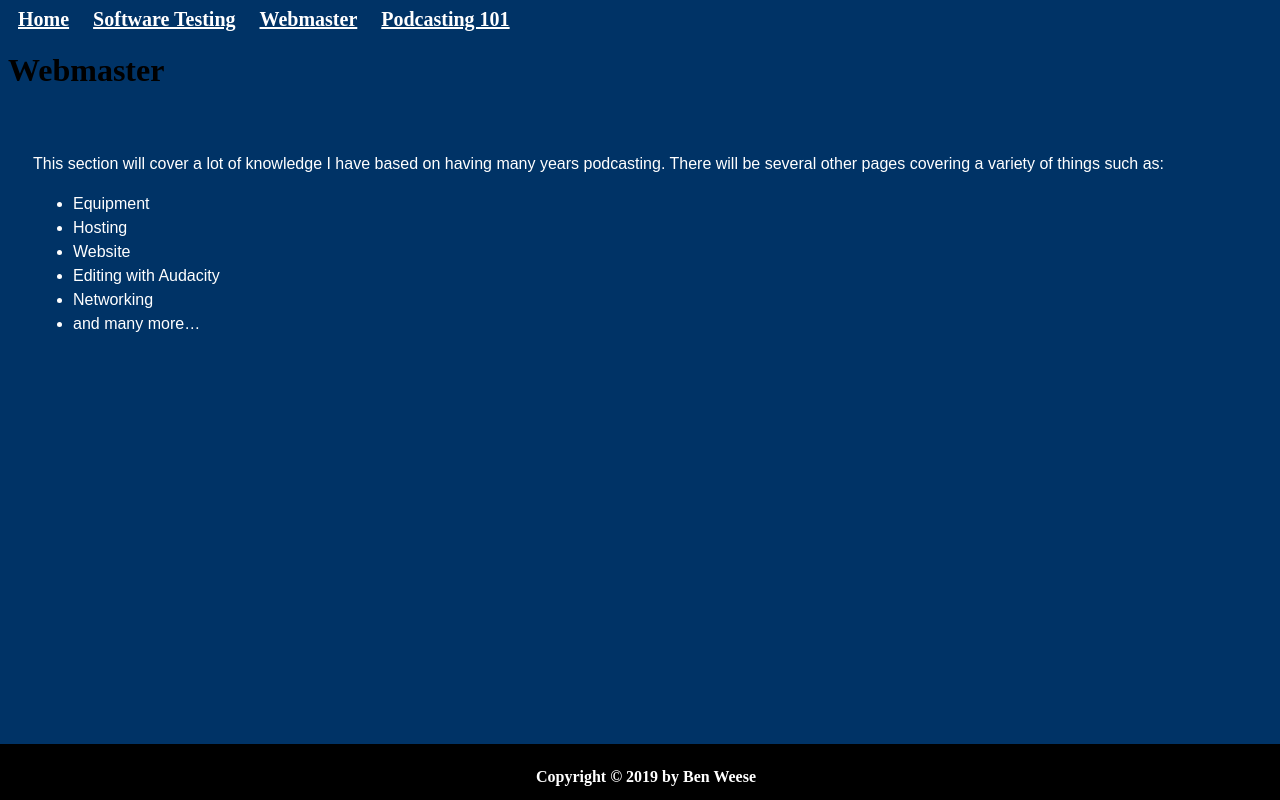
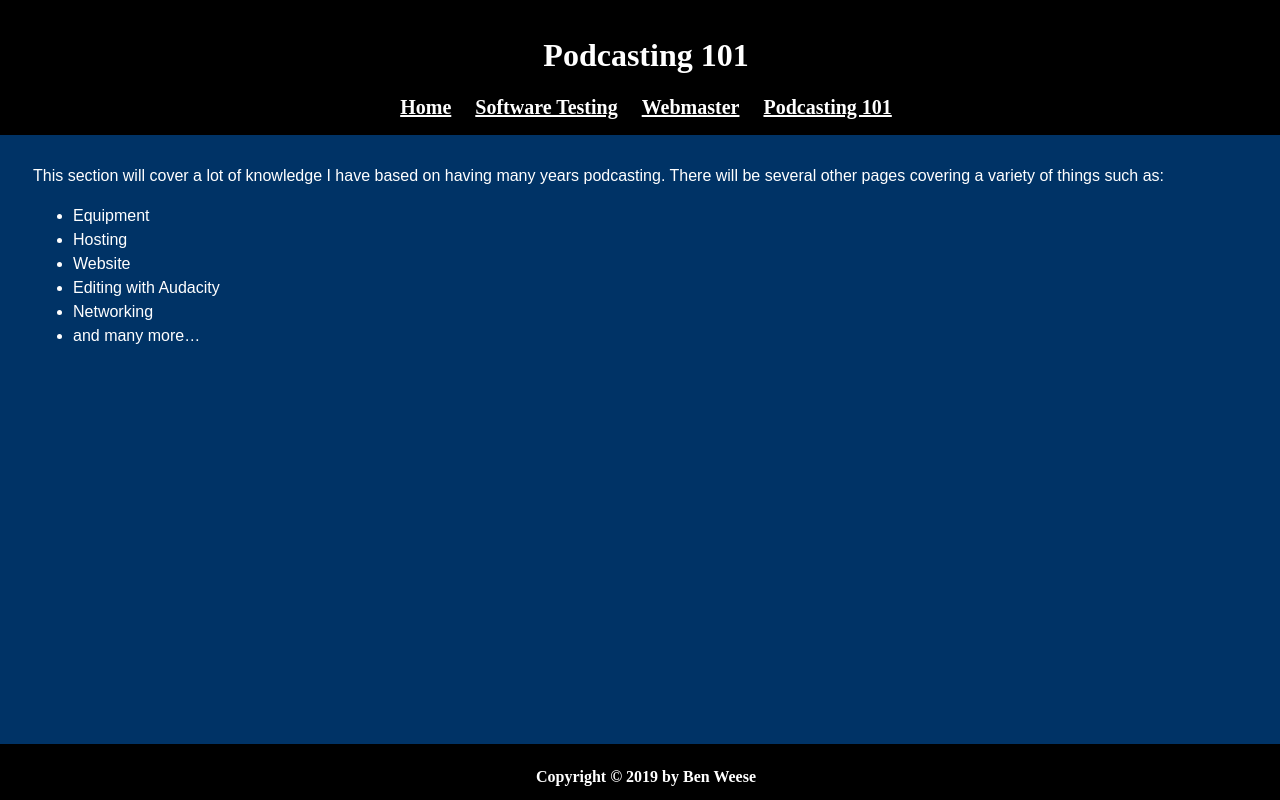
Before and after one commit to benweese/benweese.github.io.old, a plain HTML site: page podcast.html in a window 1280 px wide. Drawn offline with Linux system fonts and the light colour scheme.

Commit message:
Fixed site

```diff
--- a/StyleSheet.css
+++ b/StyleSheet.css
@@ -6,7 +6,7 @@
 }
 
 .sidenav a:hover {
-  color: blue;
+  color: red;
 }
 
 .content {
@@ -24,7 +24,7 @@ header {
   padding: 1em;
   margin: -10px;
   color: white;
-  position: fixed;
+  position: sticky;
   top: 0;
   width: 100%;
 }
--- a/podcast.html
+++ b/podcast.html
@@ -6,8 +6,8 @@
 <head>
   <title id="title">Podcasting 101</title>
 </head>
-
-<body>
+<header>
+  <h1>Podcasting 101</h1>
   <div class="sidenav">
     <nav role="navigation">
         <a href="index.html" class="navigation-list-item">Home</a>
@@ -16,7 +16,8 @@
         <a href="#" class="navigation-list-item">Podcasting 101</a>
     </nav>
   </div>
-  <h1>Webmaster</h1>
+</header>
+<body>
   <div class="content">
   <p>This section will cover a lot of knowledge I have based on having many years podcasting. There will be several other pages covering a variety of things such as:</p>
   <ul>
```
Also changed, not shown: softwareTesting.html (+4 -3 lines), webmaster.html (+4 -3 lines).
